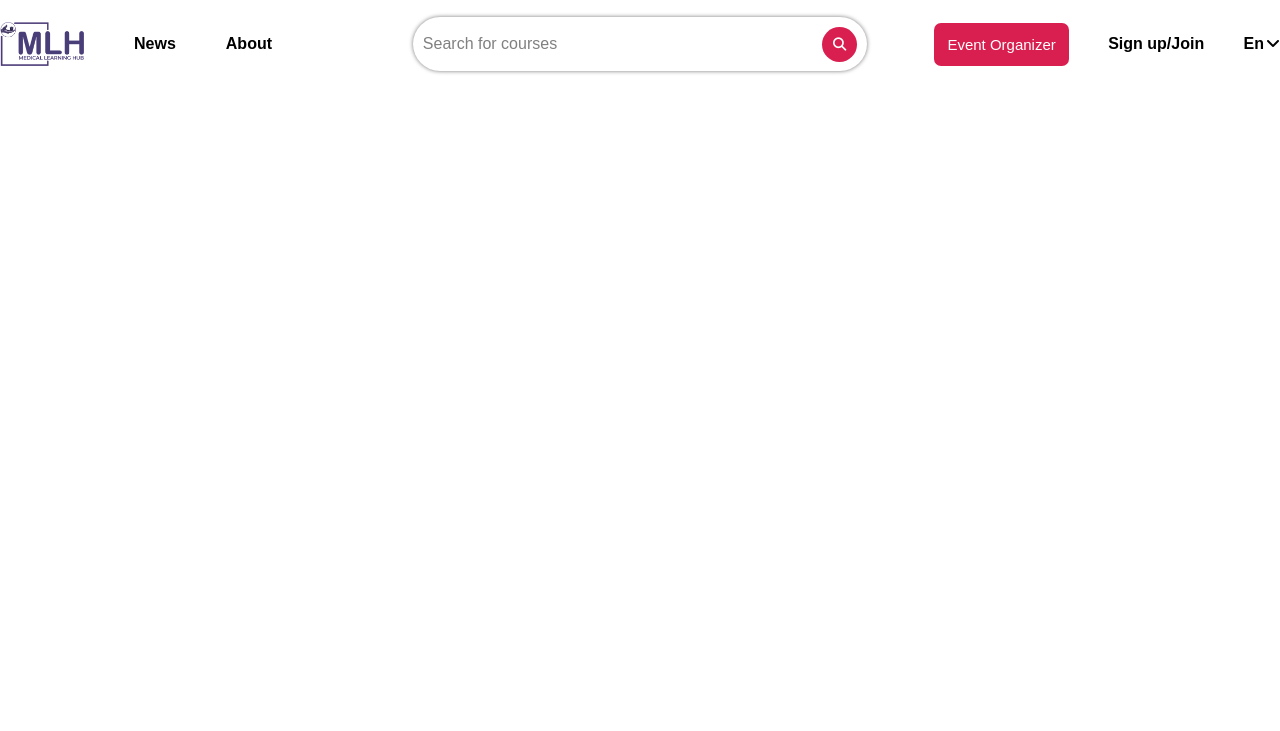
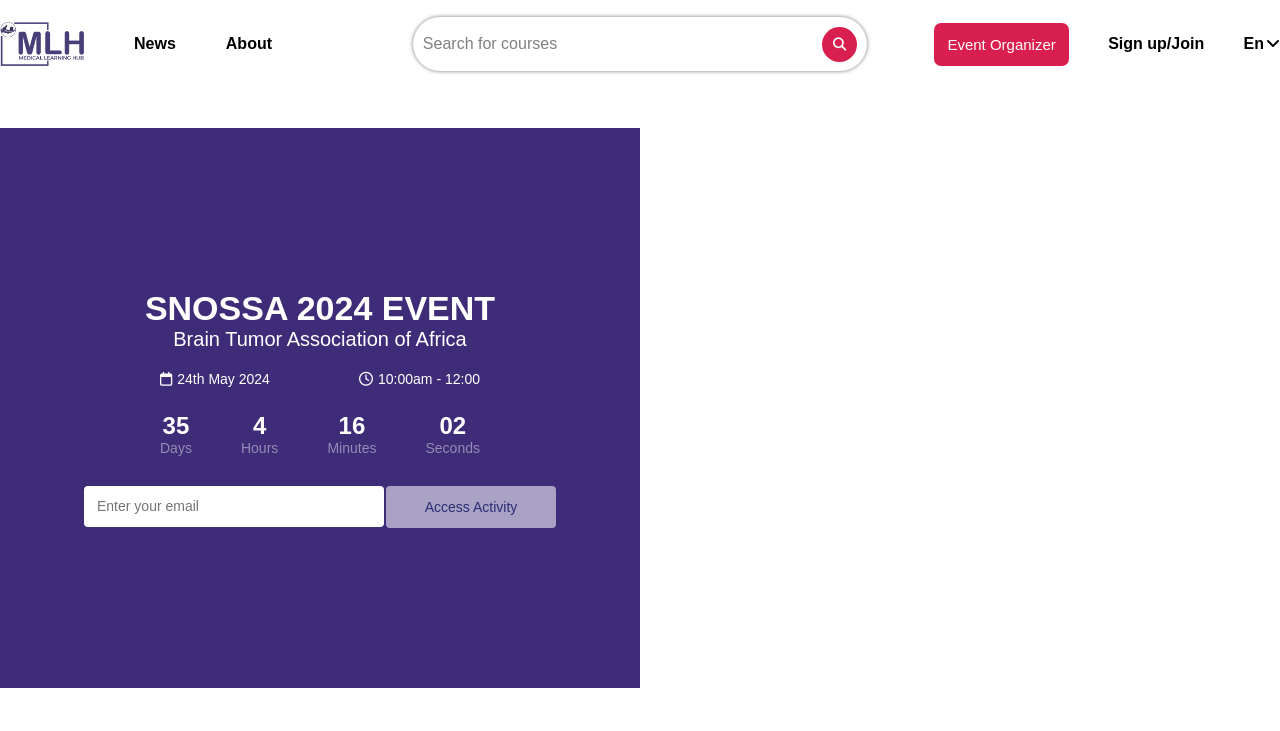
Before and after one commit to Arthur-Smart/MLH-Registration-HTML-CSS, a plain HTML site: page index.html in a window 1280 px wide. Drawn offline with Linux system fonts and the light colour scheme; a web font is replaced by a local one.

Commit message:
designed the access activity page

```diff
--- a/index.css
+++ b/index.css
@@ -8,7 +8,8 @@
 
 :root{
     --primary-font:'Product Sans', sans-serif;
-    --primary-color:#D91F4F
+    --primary-color:#D91F4F;
+    --secondary-color:#3E2C78;
 }
 
 
@@ -141,3 +142,118 @@ nav{
 .select-language .fa-angle-down{
     margin-left: 2px;
 }
+
+/* Join event styling */
+.join-wrapper{
+width:100vw;
+height:80vh;
+padding:40px 0;
+display: flex;
+align-items: center;
+justify-content: center;
+
+}
+
+.join{
+    width:100%;
+    height:100%;
+    gap:2px;
+    font-family:var(--primary-font)
+}
+
+.join-left{
+    width:50%;
+    height:inherit;
+    display: flex;
+    flex-direction:column;
+    justify-content: center;
+    align-items: center;
+    background-color: var(--secondary-color);
+}
+
+.join-heading{
+    display: flex;
+    flex-direction: column;
+    align-items: center;
+    justify-content: center;
+    width:90%;
+    color:white;
+}
+
+.join-heading h1{
+    font-size:2.125rem;
+}
+
+.join-heading p{
+    font-size:20px;
+}
+
+.event-time{
+    margin-top: 20px;
+    width:50%;
+    display: flex;
+    align-items: center;
+    justify-content: space-between;
+    color:white;
+    font-size: 14px;
+}
+
+.time{
+    display: flex;
+    align-items: center;
+    justify-content: center;
+}
+
+.time p:last-child{
+    margin-left: 5px;
+}
+
+.count-down{
+    margin-top: 25px;
+    width:50%;
+    display: flex;
+    align-items: center;
+    justify-content: space-between;
+    color:white;
+}
+
+.count-down p{
+    font-size: 14px;
+    color:rgba(255, 255, 255, 0.452);
+}
+
+.days, .hours, .minutes, .seconds{
+    display: flex;
+    flex-direction: column;
+    align-items: center;
+    justify-content: center;
+}
+
+.access-activity{
+    margin-top: 30px;
+    gap:2px;
+    display: flex;
+    align-items: center;
+    justify-content: space-between;
+}
+
+.access-activity input{
+    width:300px;
+    padding:13px;
+    border:none;
+    border-radius: 4px;
+}
+
+.access-activity input::placeholder{
+    font-size: 14px;
+}
+
+.access-activity button{
+    width:170px;
+    padding:13px;
+    border:none;
+    border-radius: 4px;
+    font-size: 14px;
+    color:#2C2C74;
+    background-color: #AAA2C4;
+}
--- a/index.html
+++ b/index.html
@@ -36,5 +36,53 @@
             </div>
         </div>
     </nav>
+    <main class="join-wrapper">
+        <!-- Join section -->
+        <section class="join">
+            <div  class="join-left">
+                <div class="join-heading">
+                    <h1>SNOSSA 2024 EVENT</h1>
+                    <p>Brain Tumor Association of Africa</p>
+                </div>
+                <div class="event-time">
+                    <div class="time">
+                        <p><i class="fa-regular fa-calendar"></i></p>
+                        <p> 24th May 2024</p>
+                    </div>
+                    <div  class="time">
+                       <p> <i class="fa-regular fa-clock"></i></p>
+                        <p>10:00am - 12:00</p>
+                    </div>
+
+                    </div>
+
+
+
+                <div class="count-down">
+                    <div class="days">
+                        <h2>35</h2>
+                        <p>Days</p>
+                    </div>
+                    <div class="hours">
+                        <h2>4</h2>
+                        <p>Hours</p>
+                    </div>
+                    <div class="minutes">
+                        <h2>16</h2>
+                        <p>Minutes</p>
+                    </div>
+                    <div class="seconds">
+                        <h2>02</h2>
+                        <p>Seconds</p>
+                    </div>
+                </div>
+                <form class="access-activity">
+                    <input type="email" placeholder="Enter your email"/>
+                    <button>Access Activity</button>
+                </form>
+            </div>
+            <div  class="join-right"></div>
+        </section>
+    </main>
 </body>
 </html>
```
